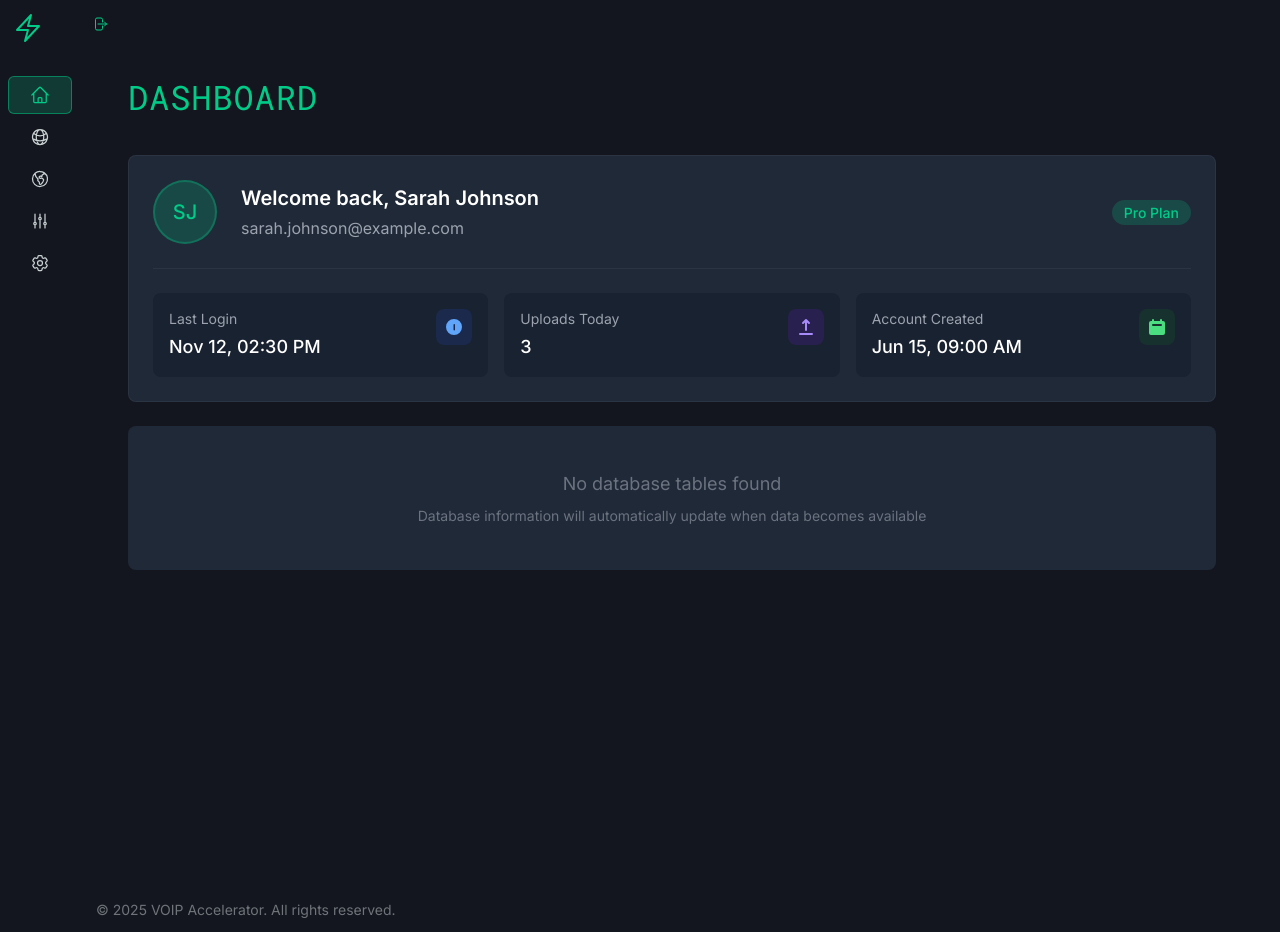
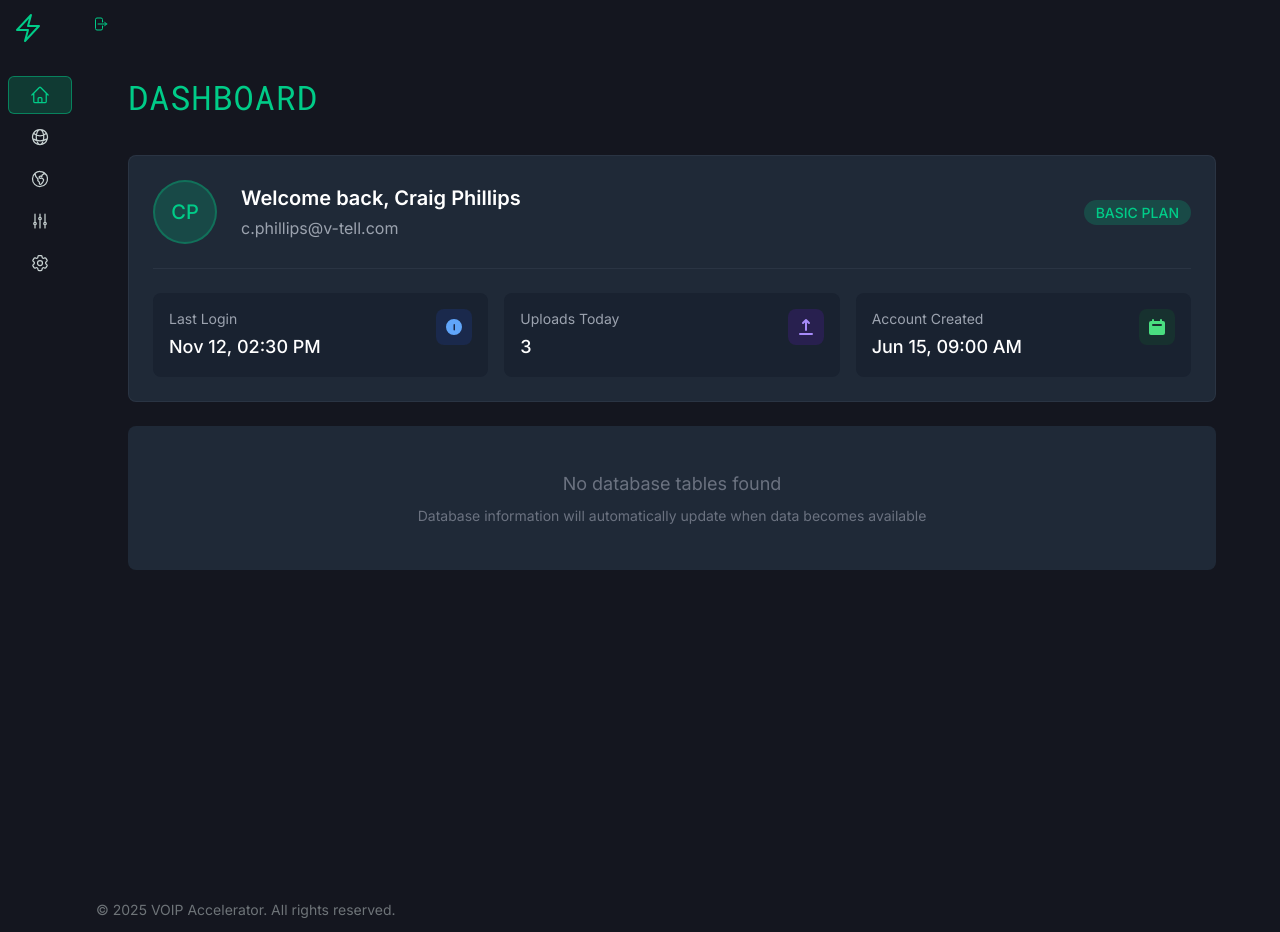
Before and after one commit to kdjordan/voip-accelerator, a Vue app in the folder client/: page /dashboard in a window 1280 px wide. Built offline with nearby package versions, Linux system fonts and the light colour scheme.

Commit message:
CHECK: getting ready to refactor AZView

```diff
--- a/client/src/pages/DashBoard.vue
+++ b/client/src/pages/DashBoard.vue
@@ -23,8 +23,8 @@
               </div>
 
               <div class="mt-3 md:mt-0">
-                <span class="bg-accent/20 text-accent px-3 py-1 rounded-full text-sm font-medium">
-                  {{ planLabel }}
+                <span class="bg-accent/20 text-accent px-3 py-1 rounded-full text-sm font-medium uppercase">
+                  {{ sharedStore.user.currentPlan }} Plan
                 </span>
               </div>
             </div>
@@ -224,17 +224,6 @@
       hour: '2-digit',
       minute: '2-digit'
     });
-  });
-
-  const planLabel = computed(() => {
-    switch (currentPlan.value) {
-      case PlanTier.PRO:
-        return 'Pro Plan';
-      case PlanTier.ENTERPRISE:
-        return 'Enterprise Plan';
-      default:
-        return 'Free Plan';
-    }
   });
 
   // Component state
--- a/client/src/stores/shared-store.ts
+++ b/client/src/stores/shared-store.ts
@@ -11,13 +11,13 @@ export const useSharedStore = defineStore('shared', {
     user: {
       info: {
         id: 'usr_12345',
-        username: 'Sarah Johnson',
-        email: 'sarah.johnson@example.com',
-        planTier: PlanTier.PRO,
+        username: 'Craig Phillips',
+        email: 'c.phillips@v-tell.com',
+        planTier: PlanTier.BASIC,
         lastLoggedIn: new Date('2023-11-12T14:30:00'),
         createdAt: new Date('2022-06-15T09:00:00')
       } as UserInfo,
-      currentPlan: PlanTier.PRO as PlanTierType,
+      currentPlan: PlanTier.BASIC as PlanTierType,
       features: {
         unlimitedUploads: false,
         advancedAnalytics: false,
@@ -38,7 +38,7 @@ export const useSharedStore = defineStore('shared', {
   getters: {
     getSideNavOpen: state => state.ui.isSideNavOpen,
     isLoggedIn: state => state.user.info !== null,
-    isPro: state => state.user.currentPlan === PlanTier.PRO,
+    hasPlanType: state => state.user.currentPlan,
     userEmail: state => state.user.info?.email ?? '',
     username: state => state.user.info?.username ?? '',
     currentPlan: state => state.user.currentPlan,
@@ -67,7 +67,7 @@ export const useSharedStore = defineStore('shared', {
     },
 
     updateFeatures() {
-      if (this.user.currentPlan === PlanTier.PRO) {
+      if (this.user.currentPlan === PlanTier.BASIC) {
         this.user.features = {
           unlimitedUploads: true,
           advancedAnalytics: true,
@@ -92,7 +92,7 @@ export const useSharedStore = defineStore('shared', {
 
     clearUser() {
       this.user.info = null as unknown as UserInfo;
-      this.user.currentPlan = PlanTier.FREE;
+      this.user.currentPlan = PlanTier.BASIC;
       this.updateFeatures();
       this.ui.isSideNavOpen = false;
       this.user.usage = {
--- a/client/src/types/user-types.ts
+++ b/client/src/types/user-types.ts
@@ -1,6 +1,6 @@
 // User Tiers
 export const PlanTier = {
-  FREE: 'free',
+  BASIC: 'basic',
   PRO: 'pro',
   ENTERPRISE: 'enterprise',
 } as const;
```
Also changed, not shown: 1 other file (tests, documents, lock files or other folders).
